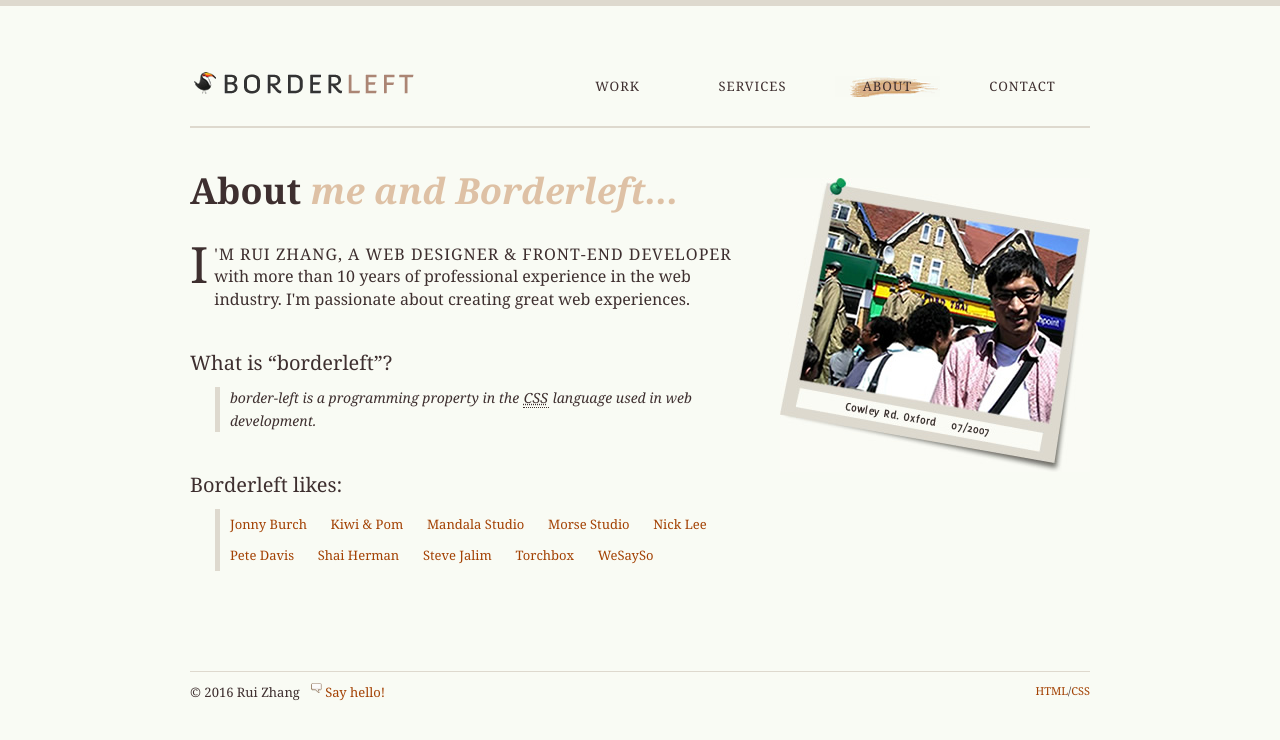
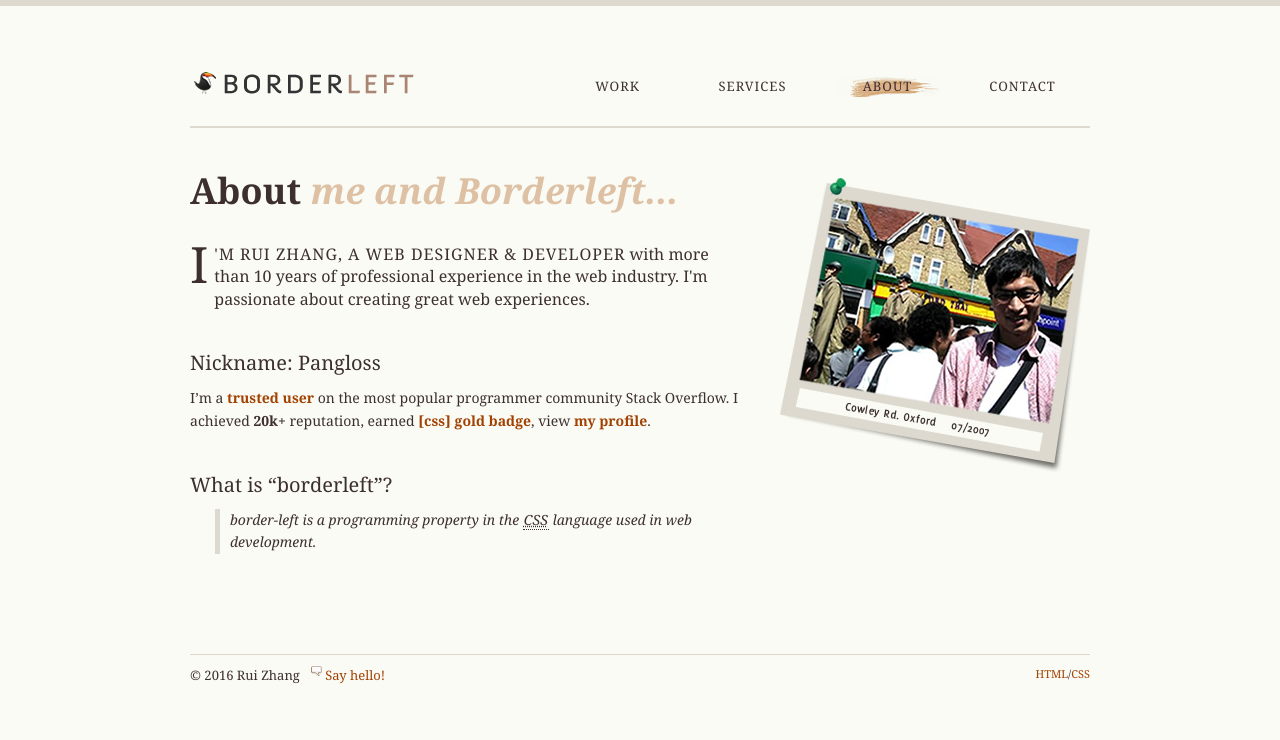
Before and after one commit to borderleft/borderleft.github.io, a Jekyll site: the page built from about/index.html, in a window 1280 px wide. Shown: the top 740 px of the page. Built offline with Jekyll 4.4.1, drawn with Linux system fonts in a browser that asks for light colours.

Commit message:
Update about page

```diff
--- a/about/index.html
+++ b/about/index.html
@@ -9,30 +9,19 @@
 <ul class="introduce">
 
     <li class="session first">
-        <p><span class="row"><b class="chr">I</b>'m Rui Zhang, a web designer &amp; front-end developer</span> with more than 10 years of professional experience in the web industry. I'm passionate about creating great web experiences.</p>
+        <p><span class="row"><b class="chr">I</b>'m Rui Zhang, a web designer &amp; developer</span> with more than 10 years of professional experience in the web industry. I'm passionate about creating great web experiences.</p>
     </li>
 
     <li class="session second">
+        <h2>Nickname: Pangloss</h2>
+        <p>I’m a <a href="http://stackoverflow.com/help/privileges">trusted user</a> on the most popular programmer community Stack Overflow. I achieved <b>20k+</b> reputation, earned <a title="it has been only awarded 84 times worldwide at the time of February 2016" href="http://stackoverflow.com/help/badges/247/css">[css] gold badge</a>, view <a href="http://stackoverflow.com/users/483779">my profile</a>.</p>
+    </li>
+
+    <li class="session third">
         <h2>What is &ldquo;borderleft&rdquo;?</h2>
         <ul>
             <li>border-left is a programming property in the <abbr title="Cascading Style Sheets">CSS</abbr> language used in web development.</li>
         </ul>
     </li>
 
-    <li class="session third">
-        <h2>Borderleft likes:</h2>
-        <ul>
-            <li><a href="http://jonnyburch.com/">Jonny Burch</a></li>
-            <li><a href="http://kiwiandpom.com/">Kiwi &amp; Pom</a></li>
-            <li><a href="http://mandalastudio.net/">Mandala Studio</a></li>
-            <li><a href="http://morsestudio.com/">Morse Studio</a></li>
-            <li><a href="http://nicklee.co.uk/">Nick Lee</a></li>
-            <li><a href="http://originalpetedavis.com/">Pete Davis</a></li>
-            <li><a href="http://radiantllama.com/">Shai Herman</a></li>
-            <li><a href="http://stevejalim.co.uk/">Steve Jalim</a></li>
-            <li><a href="http://torchbox.com/">Torchbox</a></li>
-            <li><a href="http://becausewesayso.co.uk/">WeSaySo</a></li>
-        </ul>
-    </li>
-
 </ul>
--- a/assets/css/main.css
+++ b/assets/css/main.css
@@ -407,15 +407,8 @@
     margin: -4px 5px 10px 0;
 }
 
-.introduce .second li {
+.introduce .third li {
     font-style: italic;
-}
-
-.introduce .third li {
-    display: inline;
-    display: inline-block;
-    font-size: 13px;
-    margin: 5px 20px 5px 0;
 }
 
 /* Contact
```
